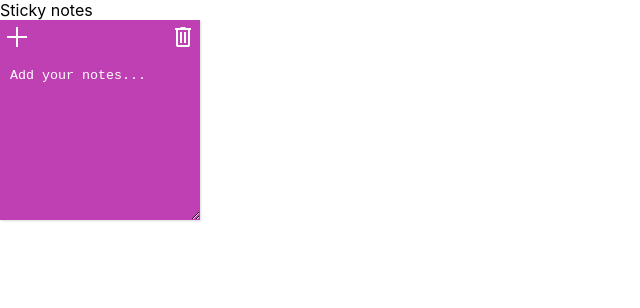
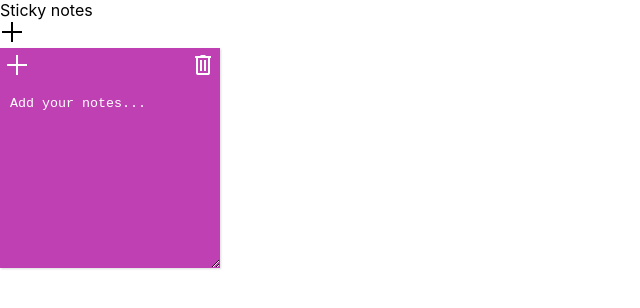
Before and after one commit to lanqvist/sticky-notes, a React (Create React App) app: page / in a window 1280 px wide. Shown: the top 308 px of the page, without its empty margins (0-640 px from the left). Built offline with nearby package versions, Linux system fonts and the light colour scheme.

Commit message:
add save position and text to local storage

```diff
--- a/src/components/Note/Note.tsx
+++ b/src/components/Note/Note.tsx
@@ -1,4 +1,7 @@
-import { useCallback, useEffect, useMemo, useRef, useState } from "react";
+import { useCallback, useEffect, useRef, useState } from "react";
+
+import { IPosition } from "../../types";
+import { setNoteToLocalStorage } from "../../utils/setNoteToLocalStorage";
 
 import plusIcon from "../../icons/plus.svg";
 import trashIcon from "../../icons/trash.svg";
@@ -9,35 +12,34 @@ interface IProps {
   id: string;
   onAddNote?: () => void;
   onDeleteNote: (id: string) => void;
-  clientX: number;
-  clientY: number;
+  position: IPosition;
   styles?: React.CSSProperties;
+  text: string;
 }
 
 const Note: React.FC<IProps> = ({
-  clientX,
-  clientY,
   styles,
   id,
   onDeleteNote,
   onAddNote,
+  position,
+  text,
 }) => {
   const isDragging = useRef(false);
   const dragHeadRef = useRef<any>(null);
   const noteRef = useRef<any>(null);
 
-  const [positionX, setPositionX] = useState(clientX);
-  const [positionY, setPositionY] = useState(clientY);
+  const [noteText, setNoteText] = useState(text);
 
-  const [height, setHeight] = useState(200);
-  const [width, setWidth] = useState(200);
+  const [positionX, setPositionX] = useState(position.x);
+  const [positionY, setPositionY] = useState(position.y);
 
   const [zIndex, setZIndex] = useState<number | string>();
 
   const onMouseDown = useCallback((event) => {
     /* Сheck that the event is included in the ref, in order */
     /* to understand what exactly we will work with the correct note */
-    if (dragHeadRef.current && dragHeadRef.current.contains(event.target)) {
+    if (event.target === dragHeadRef.current) {
       isDragging.current = true;
 
       setZIndex(1000);
@@ -49,8 +51,13 @@ const Note: React.FC<IProps> = ({
       isDragging.current = false;
 
       setZIndex("auto");
+
+      setNoteToLocalStorage({
+        noteId: id,
+        position: { x: positionX, y: positionY },
+      });
     }
-  }, []);
+  }, [id, positionX, positionY]);
 
   const onMouseMove = useCallback((event) => {
     if (isDragging.current) {
@@ -65,32 +72,16 @@ const Note: React.FC<IProps> = ({
     }
   }, []);
 
-  const resizeObserver = useMemo(
-    () =>
-      new ResizeObserver((entries: any) => {
-        const contentReact = entries[0].contentRect;
-
-        setWidth(contentReact.width);
-        setHeight(contentReact.height);
-      }),
-    []
-  );
-
   useEffect(() => {
     document.addEventListener("mouseup", onMouseUp);
     document.addEventListener("mousedown", onMouseDown);
     document.addEventListener("mousemove", onMouseMove);
-
-    resizeObserver.observe(noteRef.current);
-
     return () => {
       document.removeEventListener("mouseup", onMouseUp);
       document.removeEventListener("mousedown", onMouseDown);
       document.removeEventListener("mousemove", onMouseMove);
-
-      resizeObserver.disconnect();
     };
-  }, [onMouseMove, onMouseDown, onMouseUp, resizeObserver]);
+  }, [onMouseMove, onMouseDown, onMouseUp]);
 
   return (
     <div>
@@ -99,8 +90,8 @@ const Note: React.FC<IProps> = ({
         ref={noteRef}
         style={{
           ...styles,
-          height,
-          width,
+          height: 220,
+          width: 220,
           transform: `translateX(${positionX}px) translateY(${positionY}px)`,
           zIndex,
         }}
@@ -123,7 +114,15 @@ const Note: React.FC<IProps> = ({
             <img src={trashIcon} alt="plus" />
           </div>
         </div>
-        <textarea className="textAreaNote" placeholder="Add your notes..." />
+        <textarea
+          value={noteText}
+          onChange={(event) => setNoteText(event.target.value)}
+          onBlur={(event) =>
+            setNoteToLocalStorage({ noteId: id, text: event.target.value })
+          }
+          className="textAreaNote"
+          placeholder="Add your notes..."
+        />
       </div>
     </div>
   );
--- a/src/components/StickyNotes/StickyNotes.css
+++ /dev/null
@@ -1,4 +0,0 @@
-.stickyContainer {
-  height: 1024px;
-  cursor: crosshair;
-}
--- a/src/components/StickyNotes/StickyNotes.tsx
+++ b/src/components/StickyNotes/StickyNotes.tsx
@@ -1,20 +1,14 @@
 import { useCallback } from "react";
 import { useLocalStorageForNotes } from "../../hooks/useLocalStorageForNotes";
+import { INotes } from "../../types";
 import Note from "../Note";
 
-import { AVAILABLE_COLORS } from "./const";
-import {
-  getInitialNoteState,
-  getRandomBackgroundForNotes,
-  getRandomIdNote,
-  getRandomKeyNote,
-} from "./utils";
+import { getInitialNoteState } from "./utils";
 
-import "./StickyNotes.css";
-import { INotes } from "../../types";
+import plusIcon from "../../icons/plus.svg";
 
 const StickyNotes: React.FC = () => {
-  const [notes, setNotes] = useLocalStorageForNotes("notes", [getInitialNoteState()]);
+  const [notes, setNotes] = useLocalStorageForNotes(getInitialNoteState());
 
   const onDeleteNote = useCallback(
     (id) => {
@@ -24,41 +18,22 @@ const StickyNotes: React.FC = () => {
   );
 
   const onAddNote = useCallback(
-    () => setNotes((notes: INotes[]) => [...notes, getInitialNoteState()]),
+    () => setNotes((notes: INotes[]) => [...notes, ...getInitialNoteState()]),
     [setNotes]
   );
 
-  const onMouseDown = (event: React.MouseEvent<HTMLDivElement, MouseEvent>) => {
-    if (event.ctrlKey && event.button === 0) {
-      const clientX = event.clientX;
-      const clientY = event.clientY;
-
-      return setNotes((notes: INotes[]) => [
-        ...notes,
-        {
-          id: getRandomIdNote(),
-          key: getRandomKeyNote(),
-          clientX,
-          clientY,
-          styles: {
-            background: AVAILABLE_COLORS[getRandomBackgroundForNotes()],
-          },
-        },
-      ]);
-    }
-  };
-
   return (
     <>
-      <div onMouseDown={onMouseDown} className="stickyContainer">
+      <div>
+        <img src={plusIcon} alt="plus" onClick={onAddNote} />
         {notes.map((note: INotes) => (
           <Note
             id={note.id}
             key={note.key}
+            text={note.text}
+            position={note.position}
             onAddNote={onAddNote}
             onDeleteNote={onDeleteNote}
-            clientX={note.clientX}
-            clientY={note.clientY}
             styles={note.styles}
           />
         ))}
--- a/src/components/StickyNotes/utils.ts
+++ b/src/components/StickyNotes/utils.ts
@@ -7,12 +7,17 @@ export const getRandomIdNote = () =>
 export const getRandomKeyNote = () =>
   `@${Math.floor(Math.random() * 99999999)}`;
 
-export const getInitialNoteState = () => ({
-  id: getRandomIdNote(),
-  key: getRandomKeyNote(),
-  clientX: 0,
-  clientY: 0,
-  styles: {
-    background: AVAILABLE_COLORS[getRandomBackgroundForNotes()],
+export const getInitialNoteState = () => [
+  {
+    id: getRandomIdNote(),
+    key: getRandomKeyNote(),
+    text: "",
+    position: {
+      x: 0,
+      y: 0,
+    },
+    styles: {
+      background: AVAILABLE_COLORS[getRandomBackgroundForNotes()],
+    },
   },
-});
+];
--- /dev/null
+++ b/src/constants/index.ts
@@ -0,0 +1 @@
+export const LOCAL_STORAGE_NOTES_KEY = "notes";
--- a/src/hooks/useLocalStorageForNotes.ts
+++ b/src/hooks/useLocalStorageForNotes.ts
@@ -1,14 +1,12 @@
 import { useState } from "react";
+import { LOCAL_STORAGE_NOTES_KEY } from "../constants";
 import { INotes } from "../types";
 
 /* store all our notes in local storage, but so far it only remembers the position at the initialization stage */
-export const useLocalStorageForNotes = (
-  key: string,
-  initialValue: INotes[]
-) => {
+export const useLocalStorageForNotes = (initialValue: INotes[]) => {
   const [storedValue, setStoredValue] = useState(() => {
     try {
-      const item = window.localStorage.getItem(key);
+      const item = window.localStorage.getItem(LOCAL_STORAGE_NOTES_KEY);
 
       return item ? JSON.parse(item) : initialValue;
     } catch (error) {
@@ -25,7 +23,10 @@ export const useLocalStorageForNotes = (
 
       setStoredValue(valueToStore);
 
-      window.localStorage.setItem(key, JSON.stringify(valueToStore));
+      window.localStorage.setItem(
+        LOCAL_STORAGE_NOTES_KEY,
+        JSON.stringify(valueToStore)
+      );
     } catch (error) {
       console.log(error);
     }
--- /dev/null
+++ b/src/utils/setNoteToLocalStorage.ts
@@ -0,0 +1,34 @@
+import { LOCAL_STORAGE_NOTES_KEY } from "../constants";
+import { INotes, IPosition } from "../types";
+
+interface IProps {
+  noteId: string;
+  text?: string;
+  position?: IPosition;
+}
+
+export const setNoteToLocalStorage = ({ noteId, text, position }: IProps) => {
+  const notes = JSON.parse(
+    window.localStorage.getItem(LOCAL_STORAGE_NOTES_KEY) ?? ""
+  );
+
+  const modifiedListNotes = notes?.map((note: INotes) => {
+    if (note.id === noteId) {
+      /* mini reducer */
+      if (position) {
+        return { ...note, ...{ position } };
+      }
+
+      if (text) {
+        return { ...note, ...{ text } };
+      }
+    }
+
+    return note;
+  });
+
+  return window.localStorage.setItem(
+    LOCAL_STORAGE_NOTES_KEY,
+    JSON.stringify(modifiedListNotes)
+  );
+};
```
Also changed, not shown: src/types/index.ts (+7 -2 lines).
